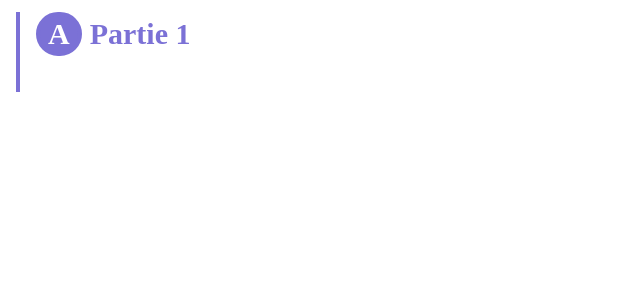
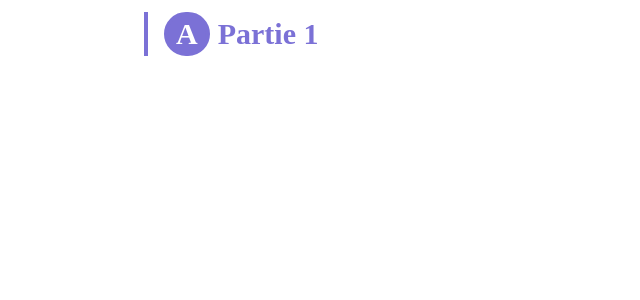
Before and after one commit to schoolioo/client-web, a Next.js app: page /editor in a window 1280 px wide. Shown: the top 300 px of the page, without its empty margins (0-640 px from the left). Built offline with nearby package versions, Linux system fonts and the light colour scheme; a web font is replaced by a local one.

Commit message:
feat: new editor architecture

```diff
--- a/components/BlockComponent.tsx
+++ b/components/BlockComponent.tsx
@@ -5,16 +5,24 @@ import { TextBlockComponent } from "./TextBlock/TextBlockComponent";
 import Heading from "./Heading/Heading";
 import { AddBlockButton } from "./AddBlockButton";
 
-const GetBlock: FunctionComponent<{ block: Block; level: number }> = ({
-  children,
-  block,
-  level = 0,
-}) => {
+const GetBlock: FunctionComponent<{
+  block: Block;
+  level: number;
+  onChange: (block: Block) => void;
+  editable: boolean;
+}> = ({ children, block, level = 0, onChange, editable }) => {
   switch (block.__typename) {
     case "SectionBlock":
       return (
         <section className="ml-4 border-l border-primary border-l-4 pl-4">
-          <Heading level={level} title={block.title} prefix="A" />
+          <Heading
+            onChange={onChange}
+            id={block.id}
+            level={level}
+            title={block.title}
+            editable={editable}
+            prefix="A"
+          />
           {children}
         </section>
       );
@@ -35,7 +43,14 @@ const GetBlock: FunctionComponent<{ block: Block; level: number }> = ({
         <CourseBlock type={CourseBlockType.Comment}>{children}</CourseBlock>
       );
     case "TextBlock":
-      return <TextBlockComponent editable content={block.content} />;
+      return (
+        <TextBlockComponent
+          id={block.id}
+          onUpdate={onChange}
+          editable={editable}
+          content={block.content}
+        />
+      );
     default:
       return <>{children}</>;
   }
@@ -44,10 +59,14 @@ const GetBlock: FunctionComponent<{ block: Block; level: number }> = ({
 export type BlockComponentProps = {
   block: Block;
   level: number;
+  onChange?: (block: Block) => void;
+  editable?: boolean;
 };
 export const BlockComponent: FunctionComponent<BlockComponentProps> = ({
   block,
   level,
+  onChange = () => {},
+  editable = false,
 }) => {
   const addNewElementBelow = (
     elementType: Block["__typename"],
@@ -57,14 +76,14 @@ export const BlockComponent: FunctionComponent<BlockComponentProps> = ({
     switch (elementType) {
       case "ExempleBlock":
         newBlock = {
-          id: Math.random().toFixed(10),
+          id: uuidv4(),
           blocks: [],
           __typename: "ExempleBlock",
         };
         break;
       case "SectionBlock":
         newBlock = {
-          id: Math.random().toFixed(10),
+          id: uuidv4(),
           blocks: [],
           title: "Nouveau titre",
           __typename: "SectionBlock",
@@ -72,35 +91,35 @@ export const BlockComponent: FunctionComponent<BlockComponentProps> = ({
         break;
       case "TextBlock":
         newBlock = {
-          id: Math.random().toFixed(10),
+          id: uuidv4(),
           content: "😁 Votre texte ici...",
           __typename: "TextBlock",
         };
         break;
       case "TheoremBlock":
         newBlock = {
-          id: Math.random().toFixed(10),
+          id: uuidv4(),
           blocks: [],
           __typename: "TheoremBlock",
         };
         break;
       case "DefinitionBlock":
         newBlock = {
-          id: Math.random().toFixed(10),
+          id: uuidv4(),
           blocks: [],
           __typename: "DefinitionBlock",
         };
         break;
       case "CommentBlock":
         newBlock = {
-          id: Math.random().toFixed(10),
+          id: uuidv4(),
           blocks: [],
           __typename: "CommentBlock",
         };
         break;
       default:
         newBlock = {
-          id: Math.random().toFixed(10),
+          id: uuidv4(),
           blocks: [],
           __typename: "ExempleBlock",
         };
@@ -111,38 +130,73 @@ export const BlockComponent: FunctionComponent<BlockComponentProps> = ({
     const newBlockChildren = [...blockChildren];
     newBlockChildren.splice(index + 1, 0, newBlock);
     setBlockChildren(newBlockChildren);
+    childrenAdded(newBlockChildren);
   };
 
   // @ts-ignore
   const [blockChildren, setBlockChildren] = useState<Block[]>(
-    block.blocks ?? []
+    "blocks" in block ? block.blocks : []
   );
+
+  const childrenAdded = (children: Block[]) => {
+    const newBlock = {
+      ...block,
+      blocks: children,
+    };
+    onChange(newBlock);
+  };
+
+  const mainBlockUpdate = (block: Block) => {
+    const newBlock = {
+      ...block,
+      blocks: blockChildren,
+    };
+    onChange(newBlock);
+  };
+
+  const childUpdate = (childBlock: Block, index: number) => {
+    // update block in blockChildren
+    const newBlockChildren = [...blockChildren];
+    newBlockChildren[index] = childBlock;
+    setBlockChildren(newBlockChildren);
+    childrenAdded(newBlockChildren);
+  };
 
   return (
     <>
-      <GetBlock level={level} block={block}>
-        <section>
+      <GetBlock
+        editable={editable}
+        onChange={mainBlockUpdate}
+        level={level}
+        block={block}
+      >
+        <section className={editable ? "" : "space-y-4"}>
           {blockChildren.map((blockChild, index) => (
-            <>
+            <div key={blockChild.id}>
+              {editable && (
                 <AddBlockButton
                   onClick={(elementType: Block["__typename"]) =>
                     addNewElementBelow(elementType, index - 1)
                   }
                 />
+              )}
+
               <BlockComponent
+                editable={editable}
+                onChange={(block1) => childUpdate(block1, index)}
                 level={level + 1}
-                key={blockChild.id}
                 block={blockChild}
               />
-
-            </>
+            </div>
           ))}
         </section>
+        {editable && (
           <AddBlockButton
             onClick={(elementType: Block["__typename"]) =>
               addNewElementBelow(elementType, blockChildren.length + 1)
             }
           />
+        )}
       </GetBlock>
     </>
   );
--- a/components/Heading/Heading.tsx
+++ b/components/Heading/Heading.tsx
@@ -1,14 +1,17 @@
 import React, { FunctionComponent, useState } from "react";
+import { SectionBlock } from "../../url-generated-api";
 
 const HeadingText: FunctionComponent<{
   editable: boolean;
   text: string;
-  setTitleData: (title: string) => void;
-}> = ({ editable, text, setTitleData }) => {
+  onChange: (text: string) => void;
+}> = ({ editable, text, onChange }) => {
   return editable ? (
     <input
       value={text}
-      onChange={(event) => setTitleData(event.target.value)}
+      onChange={(event) => {
+        onChange(event.target.value);
+      }}
       className="font-bold w-full outline-0 focus:border-b-2  border-primary bg-transparent"
       type="text"
     />
@@ -22,14 +25,30 @@ export type HeadingProps = {
   level?: number;
   editable?: boolean;
   title: string;
+  onChange?: (block: SectionBlock) => void;
+  id: string;
 };
 const Heading: FunctionComponent<HeadingProps> = ({
   prefix,
   level = 1,
-  editable = true,
+  editable = false,
   title = "",
+  onChange,
+  id,
 }) => {
   const [titleData, setTitleData] = useState(title);
+
+  const onChangeInner = (text: string) => {
+    setTitleData(text);
+    if (onChange) {
+      onChange({
+        title: text,
+        id,
+        __typename: "SectionBlock",
+        blocks: [],
+      });
+    }
+  };
 
   const classNames = "my-3 font-bold text-primary flex items-center";
   switch (level) {
@@ -40,7 +59,7 @@ const Heading: FunctionComponent<HeadingProps> = ({
             <HeadingPrefix level={level} prefix={prefix} />
           )}
           <HeadingText
-            setTitleData={setTitleData}
+            onChange={onChangeInner}
             text={titleData}
             editable={editable}
           />
@@ -53,7 +72,7 @@ const Heading: FunctionComponent<HeadingProps> = ({
             <HeadingPrefix level={level} prefix={prefix} />
           )}
           <HeadingText
-            setTitleData={setTitleData}
+            onChange={onChangeInner}
             text={titleData}
             editable={editable}
           />
@@ -66,7 +85,7 @@ const Heading: FunctionComponent<HeadingProps> = ({
             <HeadingPrefix level={level} prefix={prefix} />
           )}
           <HeadingText
-            setTitleData={setTitleData}
+            onChange={onChangeInner}
             text={titleData}
             editable={editable}
           />
@@ -79,7 +98,7 @@ const Heading: FunctionComponent<HeadingProps> = ({
             <HeadingPrefix level={level} prefix={prefix} />
           )}
           <HeadingText
-            setTitleData={setTitleData}
+            onChange={onChangeInner}
             text={titleData}
             editable={editable}
           />
--- a/components/TextBlock/TextBlockComponent.tsx
+++ b/components/TextBlock/TextBlockComponent.tsx
@@ -1,5 +1,5 @@
-import React, { FunctionComponent, ReactNode, useRef, useState } from "react";
-import { TextBlock } from "../../url-generated-api";
+import React, { FunctionComponent, ReactNode, useState } from "react";
+import { Block, TextBlock } from "../../url-generated-api";
 import { InlineMathBlock } from "../MathBlock/MathBlock";
 
 export const SpanBold: FunctionComponent = ({ children }) => {
@@ -42,20 +42,31 @@ function markdownIFy(text: string): ReactNode {
 export type TextBlockComponentProps = {
   readonly content: TextBlock["content"];
   readonly editable?: boolean;
+  readonly onUpdate?: (block: Block) => void;
+  readonly id: string;
 };
 export const TextBlockComponent: FunctionComponent<TextBlockComponentProps> = ({
   content,
   editable,
+  onUpdate = () => {},
+  id,
 }) => {
   const [isCurrentlyEdited, setIsCurrentlyEdited] = useState(false);
 
   const [textContent, setTextContent] = useState(content);
 
-  const refContainer = useRef<HTMLDivElement>(null);
+  const updateContent = (content: string) => {
+    setTextContent(content);
+    onUpdate({
+      __typename: "TextBlock",
+      id,
+      content,
+    });
+  };
 
   return isCurrentlyEdited ? (
     <input
-      onChange={(event) => setTextContent(event.target.value)}
+      onChange={(event) => updateContent(event.target.value)}
       autoFocus
       onBlur={() => setIsCurrentlyEdited(false)}
       type="text"
--- a/pages/editor.tsx
+++ b/pages/editor.tsx
@@ -12,11 +12,17 @@ const Editor: NextPage = () => {
   });
 
   return (
-    <div>
-      <BlockComponent level={1} block={ block }/>
+    <div className="max-w-5xl m-auto">
+      <BlockComponent
+        onChange={(block) => {
+          console.log(block);
+          setBlock(block);
+        }}
+        level={1}
+        block={block}
+      />
     </div>
   );
 };
 
-
 export default Editor;
```
Lines whose indentation alone changed are shown as unchanged.
